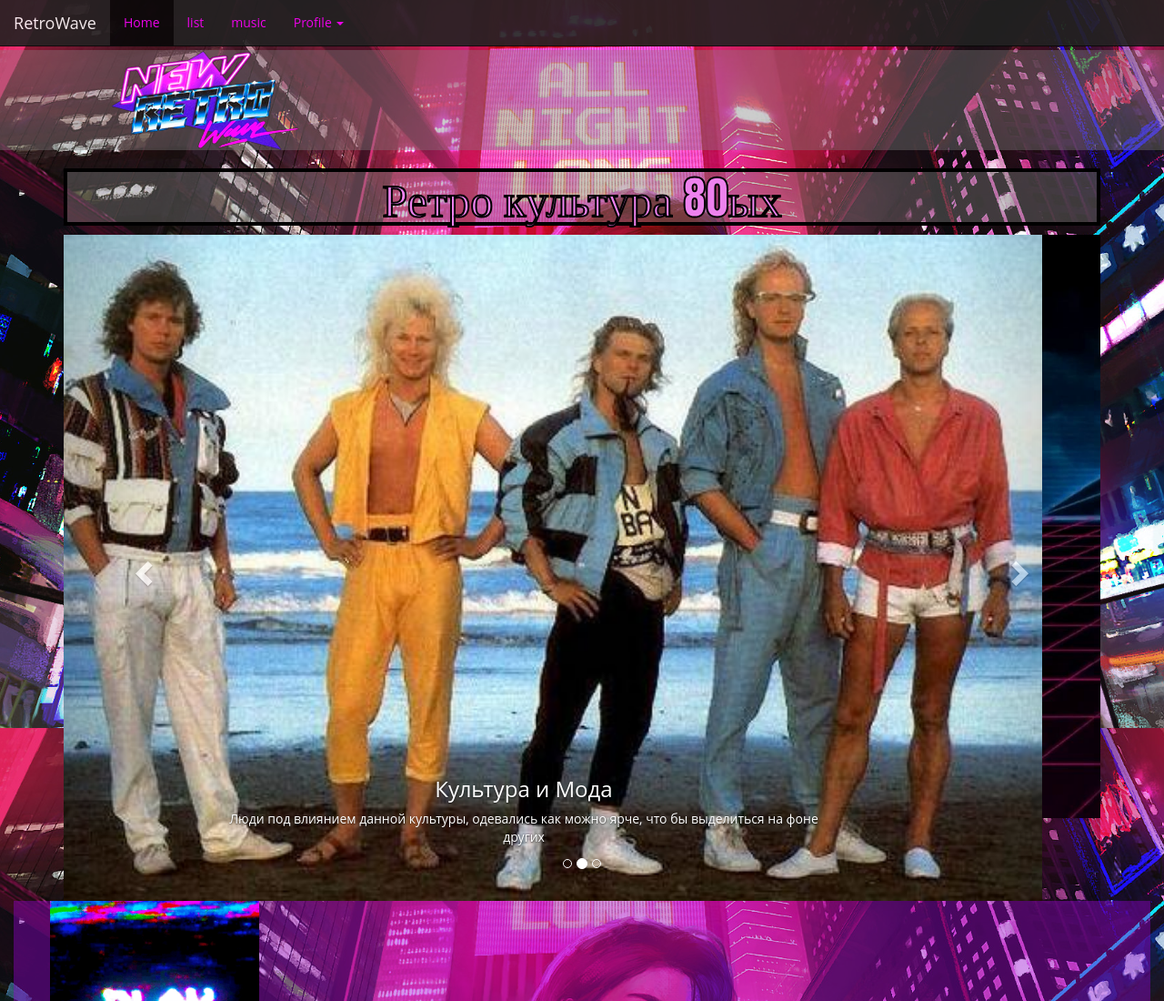
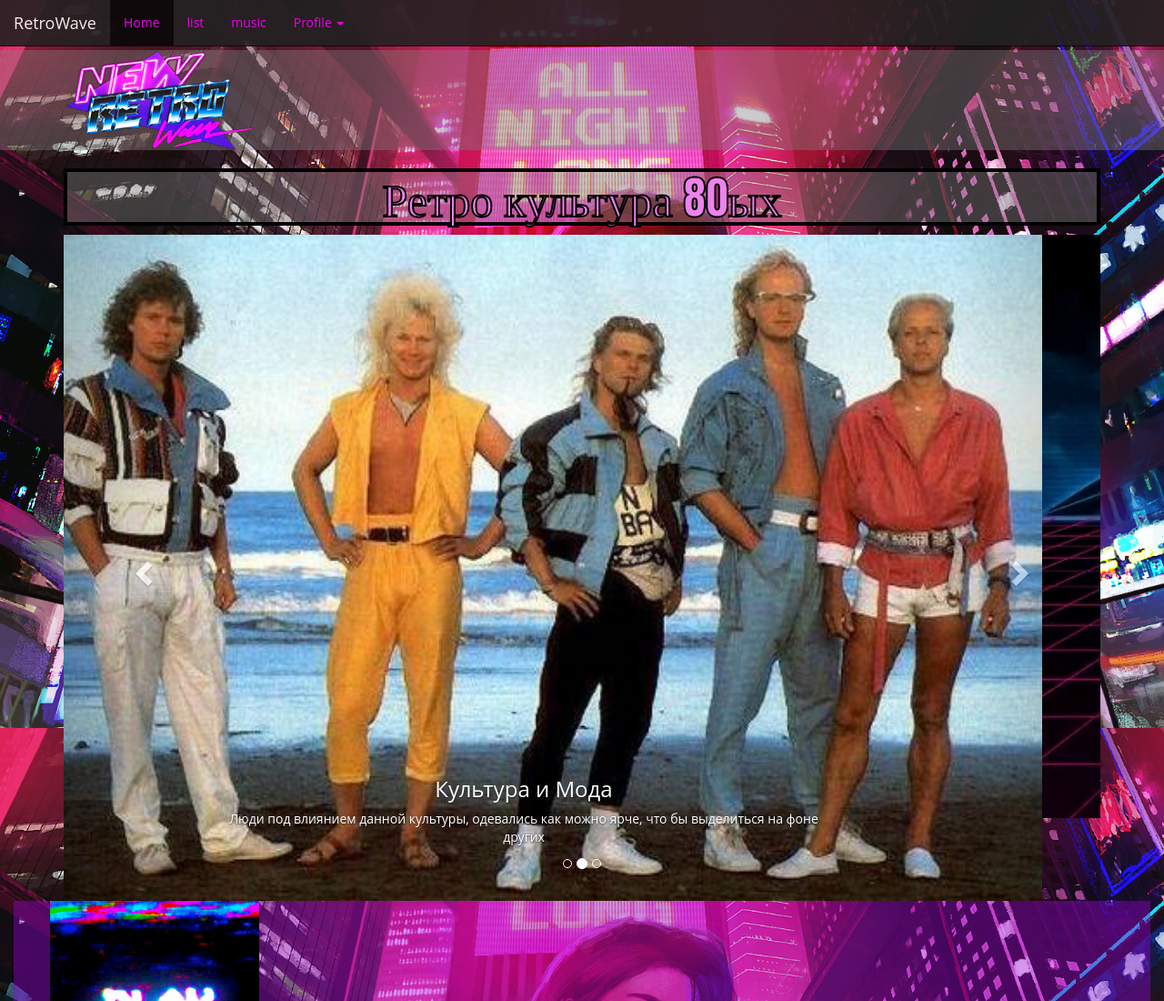
Before and after one commit to NakkiCalvin/NakkiCalvin.github.io, a plain HTML site: page index.html in a window 1280 px wide. Shown: the top 1100 px of the page at 91% size. Drawn offline with nearby package versions, Linux system fonts and the light colour scheme.

Commit message:
asgadg
adgadg

```diff
--- a/index.html
+++ b/index.html
@@ -55,7 +55,7 @@
 
   <div class="container-fluid"> <!--Верх(Bar)-->
     <div class="row" id="bglogo"><!--Шапка(Header)-->
-      <img class="forcenter" src="logonwe.png"/>
+      <img src="logonwe.png"/>
     </div>
 </div>
 
```
